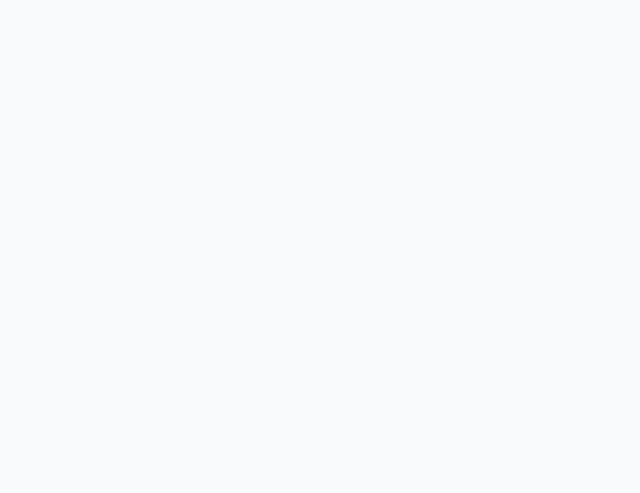
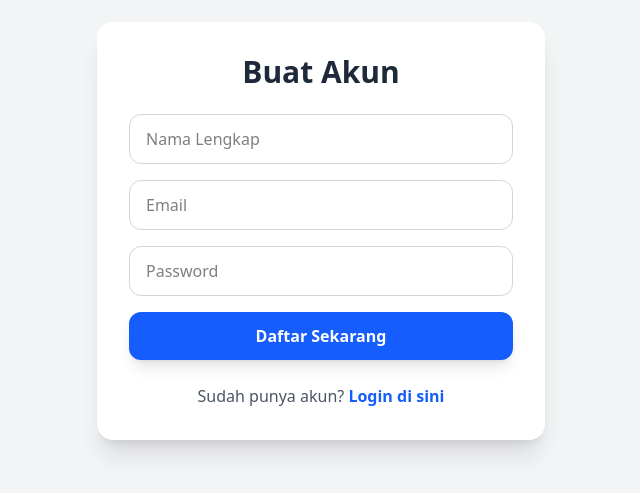
Before and after one commit to Kharell/mern-oop, a React (Vite) app in the folder frontend/: page /register in a window 1280 px wide. Before the commit this address had no page. Shown: the part 169-662 px from the top of the page, without its empty margins (319-959 px from the left). Built offline with nearby package versions, Linux system fonts and the light colour scheme.

Commit message:
login register ok

```diff
--- a/frontend/src/App.jsx
+++ b/frontend/src/App.jsx
@@ -1,11 +1,26 @@
-import { Routes, Route } from "react-router-dom";
+import { Routes, Route, Navigate } from "react-router-dom";
+import Login from "./components/Login";
+import Register from "./components/Register";
 import TodoList from "./components/todoList";
 
 const App = () => {
   return (
     <div className="app-container">
       <Routes>
-        <Route path="/" element={<TodoList />} />
+        {/* 1. Halaman Awal: Arahkan otomatis ke Login */}
+        <Route path="/" element={<Navigate to="/login" />} />
+
+        {/* 2. Rute Login */}
+        <Route path="/login" element={<Login />} />
+
+        {/* 3. Rute Register */}
+        <Route path="/register" element={<Register />} />
+
+        {/* 4. Rute Dashboard (TodoList) */}
+        <Route path="/dashboard" element={<TodoList />} />
+
+        {/* 5. Pelindung: Jika user ngetik asal di URL, arahkan ke Login */}
+        <Route path="*" element={<Navigate to="/login" />} />
       </Routes>
     </div>
   );
--- a/frontend/src/components/Login.jsx
+++ b/frontend/src/components/Login.jsx
@@ -0,0 +1,72 @@
+import React, { useState } from "react";
+import { Link, useNavigate } from "react-router-dom";
+import authService from "../services/authService";
+
+const Login = () => {
+  const [email, setEmail] = useState("");
+  const [password, setPassword] = useState("");
+  const [error, setError] = useState("");
+  const navigate = useNavigate();
+
+  const handleLogin = async (e) => {
+    e.preventDefault();
+    try {
+      await authService.login(email, password);
+      navigate("/dashboard"); // Pindah ke Dashboard setelah login sukses
+    } catch (err) {
+      setError(err.response?.data?.message || "Email atau Password salah");
+    }
+  };
+
+  return (
+    <div className="min-h-screen flex items-center justify-center bg-gray-100 px-4">
+      <div className="max-w-md w-full bg-white rounded-2xl shadow-xl p-8">
+        <h2 className="text-3xl font-bold text-center text-gray-800 mb-2">
+          Selamat Datang
+        </h2>
+        <p className="text-center text-gray-500 mb-8">
+          Silakan masuk ke akun Anda
+        </p>
+
+        {error && (
+          <p className="bg-red-100 text-red-600 p-3 rounded-lg mb-4 text-sm">
+            {error}
+          </p>
+        )}
+
+        <form onSubmit={handleLogin} className="space-y-4">
+          <input
+            type="email"
+            placeholder="Email"
+            className="w-full px-4 py-3 rounded-xl border border-gray-300 focus:ring-2 focus:ring-blue-500 outline-none"
+            value={email}
+            onChange={(e) => setEmail(e.target.value)}
+            required
+          />
+          <input
+            type="password"
+            placeholder="Password"
+            className="w-full px-4 py-3 rounded-xl border border-gray-300 focus:ring-2 focus:ring-blue-500 outline-none"
+            value={password}
+            onChange={(e) => setPassword(e.target.value)}
+            required
+          />
+          <button className="w-full bg-blue-600 hover:bg-blue-700 text-white font-bold py-3 rounded-xl transition duration-300 shadow-lg">
+            Masuk
+          </button>
+        </form>
+
+        <p className="text-center mt-6 text-gray-600">
+          Belum punya akun?{" "}
+          <Link
+            to="/register"
+            className="text-blue-600 font-semibold hover:underline">
+            Daftar Akun
+          </Link>
+        </p>
+      </div>
+    </div>
+  );
+};
+
+export default Login;
--- a/frontend/src/components/Register.jsx
+++ b/frontend/src/components/Register.jsx
@@ -0,0 +1,85 @@
+import React, { useState } from "react";
+import { Link, useNavigate } from "react-router-dom";
+import authService from "../services/authService";
+
+const Register = () => {
+  const [formData, setFormData] = useState({
+    name: "",
+    email: "",
+    password: "",
+  });
+  const [error, setError] = useState("");
+  const navigate = useNavigate();
+
+  const handleRegister = async (e) => {
+    e.preventDefault();
+    try {
+      await authService.register(
+        formData.name,
+        formData.email,
+        formData.password,
+      );
+      alert("Registrasi Berhasil! Silakan Login.");
+      navigate("/login"); // Pindah ke halaman login
+    } catch (err) {
+      setError(err.response?.data?.message || "Registrasi Gagal");
+    }
+  };
+
+  return (
+    <div className="min-h-screen flex items-center justify-center bg-gray-100 px-4">
+      <div className="max-w-md w-full bg-white rounded-2xl shadow-xl p-8">
+        <h2 className="text-3xl font-bold text-center text-gray-800 mb-6">
+          Buat Akun
+        </h2>
+        {error && (
+          <p className="bg-red-100 text-red-600 p-3 rounded-lg mb-4 text-sm">
+            {error}
+          </p>
+        )}
+
+        <form onSubmit={handleRegister} className="space-y-4">
+          <input
+            type="text"
+            placeholder="Nama Lengkap"
+            className="w-full px-4 py-3 rounded-xl border border-gray-300 focus:ring-2 focus:ring-blue-500 outline-none"
+            onChange={(e) => setFormData({ ...formData, name: e.target.value })}
+            required
+          />
+          <input
+            type="email"
+            placeholder="Email"
+            className="w-full px-4 py-3 rounded-xl border border-gray-300 focus:ring-2 focus:ring-blue-500 outline-none"
+            onChange={(e) =>
+              setFormData({ ...formData, email: e.target.value })
+            }
+            required
+          />
+          <input
+            type="password"
+            placeholder="Password"
+            className="w-full px-4 py-3 rounded-xl border border-gray-300 focus:ring-2 focus:ring-blue-500 outline-none"
+            onChange={(e) =>
+              setFormData({ ...formData, password: e.target.value })
+            }
+            required
+          />
+          <button className="w-full bg-blue-600 hover:bg-blue-700 text-white font-bold py-3 rounded-xl transition duration-300 shadow-lg">
+            Daftar Sekarang
+          </button>
+        </form>
+
+        <p className="text-center mt-6 text-gray-600">
+          Sudah punya akun?{" "}
+          <Link
+            to="/login"
+            className="text-blue-600 font-semibold hover:underline">
+            Login di sini
+          </Link>
+        </p>
+      </div>
+    </div>
+  );
+};
+
+export default Register;
```
